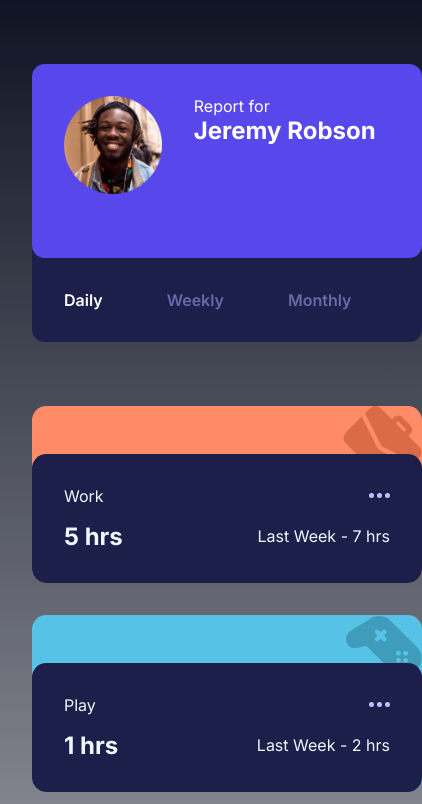
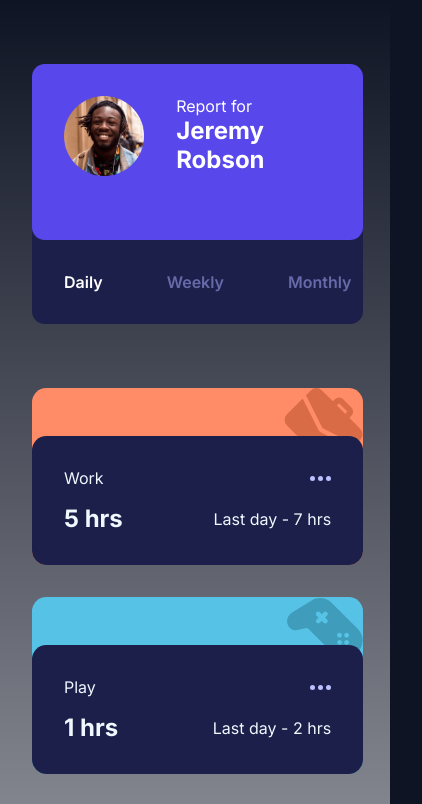
Before and after one commit to Nandani-Paliwal/time-tracking-dashboard-main, a Next.js app: page / in a window 390 px wide. Shown: the top 804 px of the page, 422 px wide, since content can reach past the window. Built offline with nearby package versions, Linux system fonts and the light colour scheme.

Commit message:
text edi

```diff
--- a/app/page.tsx
+++ b/app/page.tsx
@@ -19,6 +19,10 @@ export default function Home() {
   const [activeTrack, setActiveTrack] = useState<
     "daily" | "weekly" | "monthly"
   >("daily");
+
+  const [state, setState] = useState<
+  "day" | "week" | "month"
+>("day");
 
   type TimeframeType = {
     previous: number;
@@ -122,6 +126,7 @@ export default function Home() {
             onClick={() => {
               // setActiveTimeFrame(dailyTimeFrame);
               setActiveTrack("daily");
+              setState("day");
             }}
             className={`activity-tracker-option track-daily ${
               activeTrack === "daily" ? "track-active" : ""
@@ -133,6 +138,7 @@ export default function Home() {
             onClick={() => {
               // setActiveTimeFrame(weeklyTimeFrame);
               setActiveTrack("weekly");
+              setState("week");
             }}
             className={`activity-tracker-option track-weekly ${
               activeTrack === "weekly" ? "track-active" : ""
@@ -144,6 +150,7 @@ export default function Home() {
             onClick={() => {
               // setActiveTimeFrame(monthlyTimeFrame);
               setActiveTrack("monthly");
+              setState("month");
             }}
             className={`activity-tracker-option track-monthly ${
               activeTrack === "monthly" ? "track-active" : ""
@@ -170,7 +177,7 @@ export default function Home() {
                   hrs
                 </h2>
                 <p>
-                  Last Week -{" "}
+                  Last {state} -{" "}
                   <span id="work-previous">
                     {stat.timeframes[activeTrack].previous}
                   </span>{" "}
--- a/app/style.css
+++ b/app/style.css
@@ -4,6 +4,7 @@
     box-sizing: border-box;
     padding: 0%;
     margin: 0;
+    /* overflow: hidden; */
     /* background-color: hsl(235, 46%, 20%); */
 }
 body{
@@ -148,6 +149,7 @@ body{
         justify-content: center;
         align-items: center;
         margin: 2rem;
+        width: 84.9%;
     }
     .profile-cont{
         width: 100%;
@@ -155,7 +157,6 @@ body{
     .profile{
         display: flex;
         flex-direction: row;
-        width: auto;
     }
     .profile-detail{
         display: flex;
```
